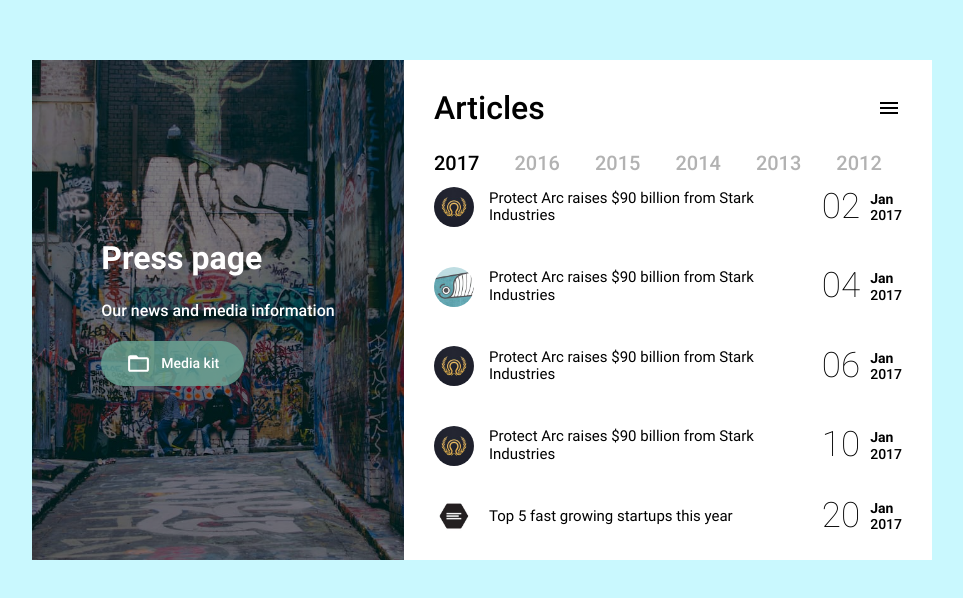
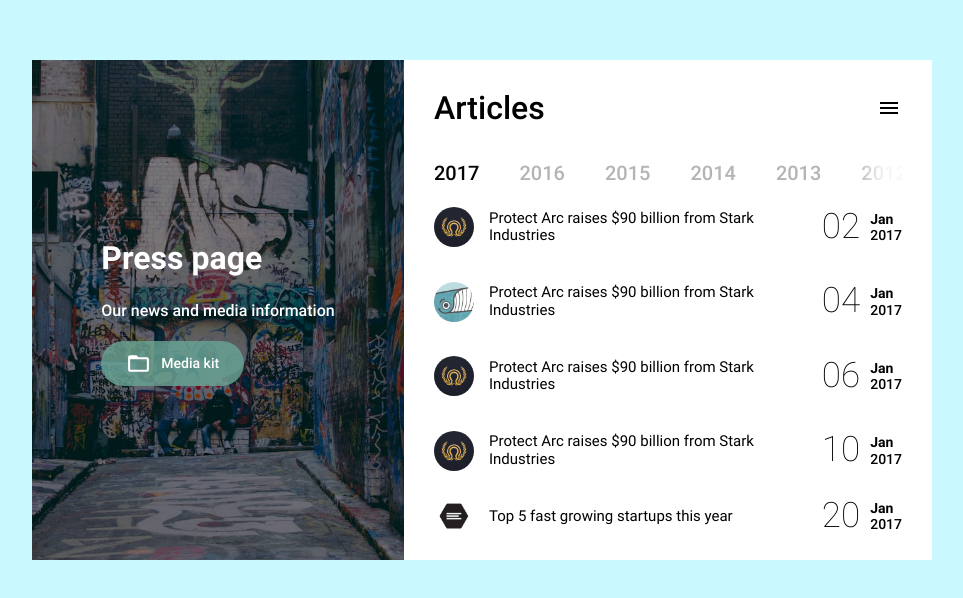
Before and after one commit to akbarjondev/front-loops-2-7, a plain HTML site: page index.html in a window 1280 px wide. Shown: the whole page, without its empty margins (158-1121 px from the left). Drawn offline with Linux system fonts and the light colour scheme.

Commit message:
Add box shadow

```diff
--- a/css/styles.css
+++ b/css/styles.css
@@ -139,7 +139,17 @@
   background-image: url("../img/menu.svg");
 }
 .years-wrapper {
+  position: relative;
   overflow-x: scroll;
+  padding: 10px 0;
+}
+.box-shadow {
+  position: absolute;
+  top: 0;
+  right: 0;
+  bottom: 0;
+  left: 0;
+  box-shadow: inset -36px 0px 21px -4px rgba(255, 255, 255, 0.9);
 }
 .years-list {
   display: flex;
@@ -148,7 +158,7 @@
   list-style-type: none;
 }
 .years-item {
-  margin-right: 35px;
+  margin-right: 40px;
 }
 .active .years-link {
   color: #000000;
@@ -171,7 +181,7 @@
   list-style-type: none;
 }
 .articles-item {
-  margin-bottom: 15px;
+  margin-bottom: 10px;
 }
 .articles-link {
   display: flex;
--- a/index.html
+++ b/index.html
@@ -81,6 +81,7 @@
 						</a>
 					</li>
 				</ol>
+				<span class="box-shadow"></span>
 			</div>
 			<div class="right__body">
 				<ol class="articles-list">
@@ -149,6 +150,7 @@
 						<a class="articles-link" href="#">
 							<img class="article-avatar" src="img/avatar2.jpg" width="40" height="40" alt="User">
 							<p class="article-text">Protect Arc raises $90 billion from Stark Industries</p>
+
 							<span class="time-wrapper">
 								<time class="visually-hidden" datetime="10-01-2017">10-01-2017</time>
 								02
@@ -157,6 +159,7 @@
 									<span class="time-year">2017</span>
 								</span>
 							</span>
+
 						</a>
 					</li>
 				</ol>
```
